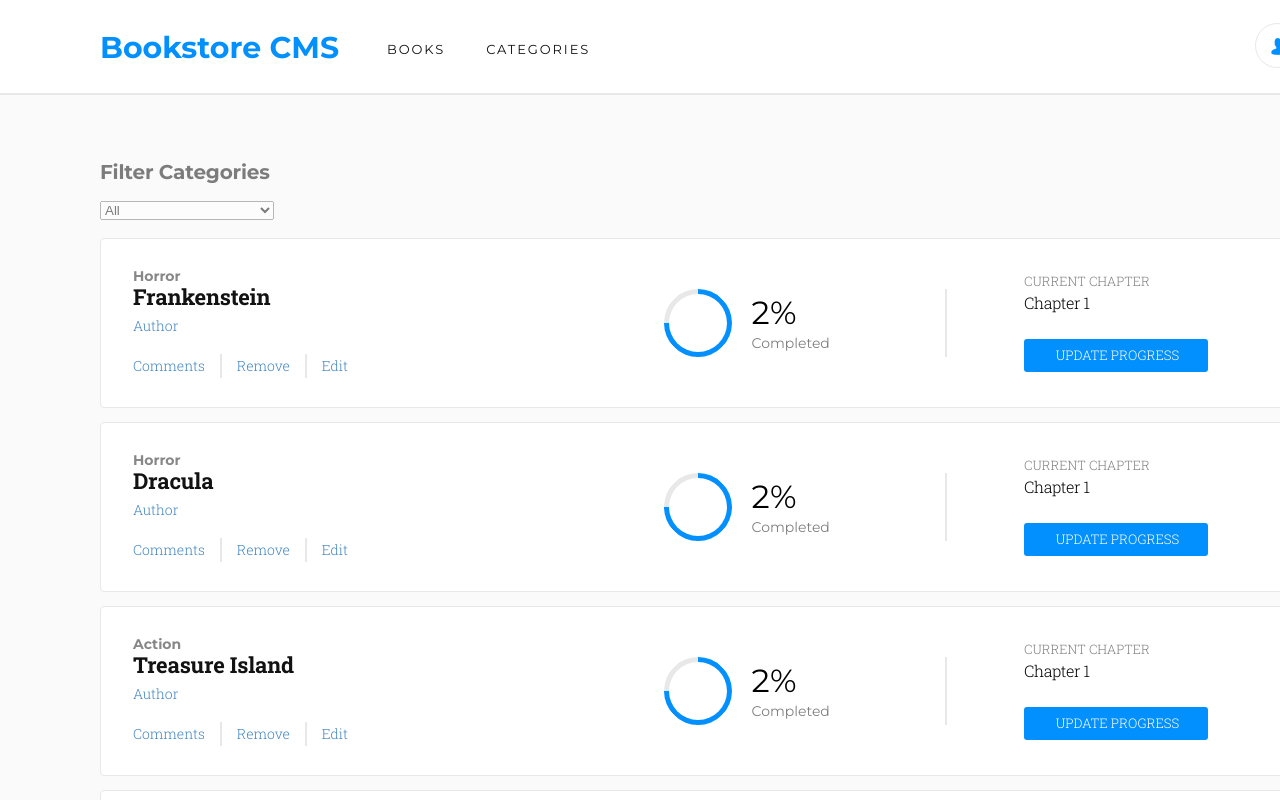
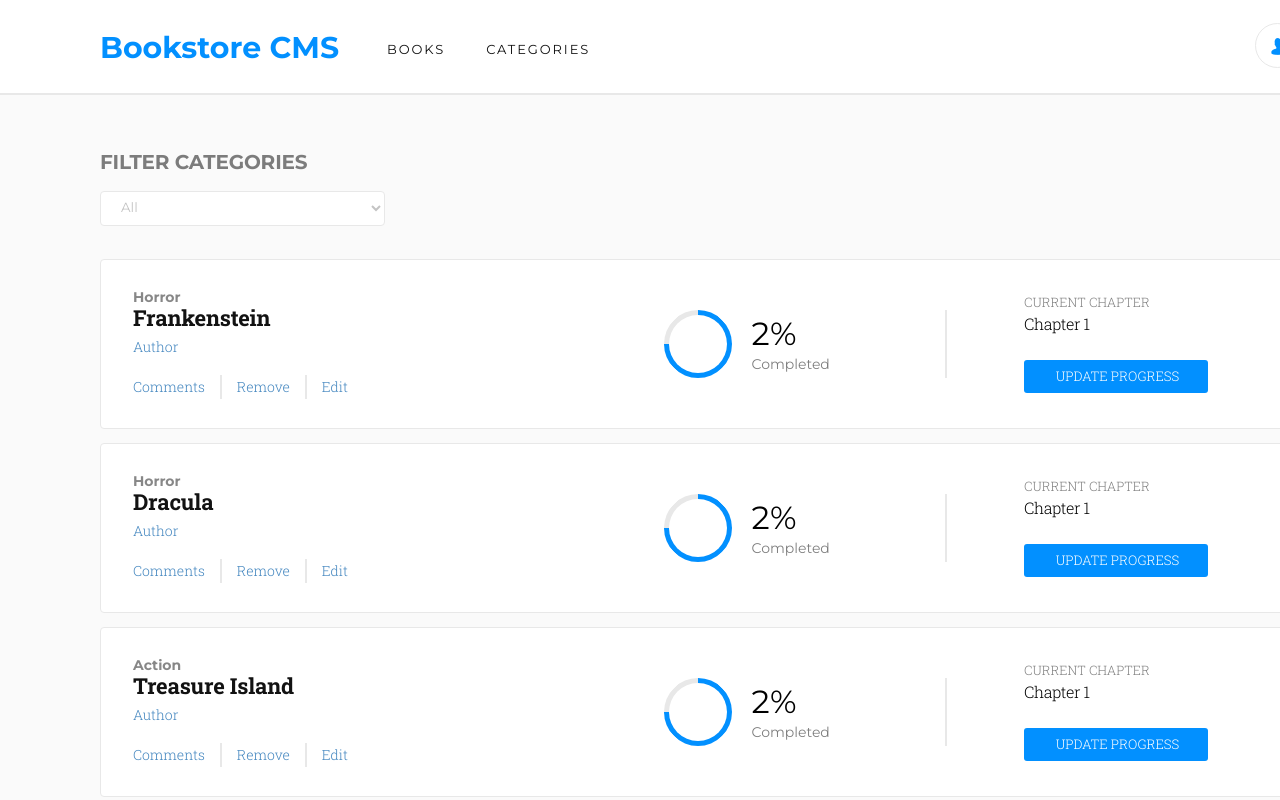
Before and after one commit to RossielCS/Bookstore, a React (Create React App) app: page / in a window 1280 px wide. Shown: the top 800 px of the page. Built offline with nearby package versions, Linux system fonts and the light colour scheme.

Commit message:
Add styling for filtercategories component
- styling for select element and title

```diff
--- a/src/assets/stylesheet/book.scss
+++ b/src/assets/stylesheet/book.scss
@@ -2,8 +2,7 @@
 
 .Books-list {
   table {
-    width: 100%;
-    margin: auto;
+    margin: 0 auto;
   }
 }
 
--- a/src/assets/stylesheet/category-filter.scss
+++ b/src/assets/stylesheet/category-filter.scss
@@ -1,15 +1,20 @@
 @import 'variables';
 
 .Category-filter {
-  padding-bottom: 19px;
+  padding-bottom: 50px;
+  margin: 19px auto;
+  width: 1200px;
+
+  div {
+    width: 1200px;
+    //margin-right: 100px;
+    //margin-left: 100px;
 
     label {
       width: 174px;
       height: 24px;
-    margin: 29px 100px 19px 100px;
       display: flex;
       flex-direction: column;
-    opacity: 0.5;
       font-family: $font-mon;
       font-size: 20px;
       font-weight: bold;
@@ -18,6 +23,31 @@
 
       span {
         padding-bottom: 19px;
+        opacity: 0.5;
+        white-space: nowrap;
+      }
+
+      select {
+        width: 285px;
+        height: 45px;
+        padding: 6px 15px 9px 16px;
+        font-family: $font-mon;
+        color: #c4c4c4;
+        border-radius: 4px;
+        border: solid 1px #e8e8e8;
+        background-color: $secondary-color;
+        //appearance: none;
+
+        option {
+          height: 45px;
+          padding: 6px 15px 9px 16px;
+          border: solid 1px #e8e8e8;
+        }
+      }
+
+      select:focus {
+        outline: none;
       }
     }
   }
+}
--- a/src/assets/stylesheet/style.scss
+++ b/src/assets/stylesheet/style.scss
@@ -6,5 +6,6 @@
 
 .Books-list {
   padding-top: 38px;
+  min-width: 1400px;
   background-color: $quinary-color;
 }
--- a/src/components/CategoryFilter.js
+++ b/src/components/CategoryFilter.js
@@ -7,8 +7,9 @@ const CategoryFilter = ({ handleFilterChange }) => {
     'Horror', 'Kids', 'Learning', 'Sci-Fi'];
   return (
     <div className="Category-filter">
+      <div>
         <label htmlFor="filter">
-        <span>Filter Categories</span>
+          <span>FILTER CATEGORIES</span>
           <select onChange={e => handleFilterChange(e.target.value)}>
             <option key="All" value="All" defaultValue>All</option>
             {filterCategories.map(
@@ -24,6 +25,7 @@ const CategoryFilter = ({ handleFilterChange }) => {
           </select>
         </label>
       </div>
+    </div>
   );
 };
 
```
Lines whose indentation alone changed are shown as unchanged.
